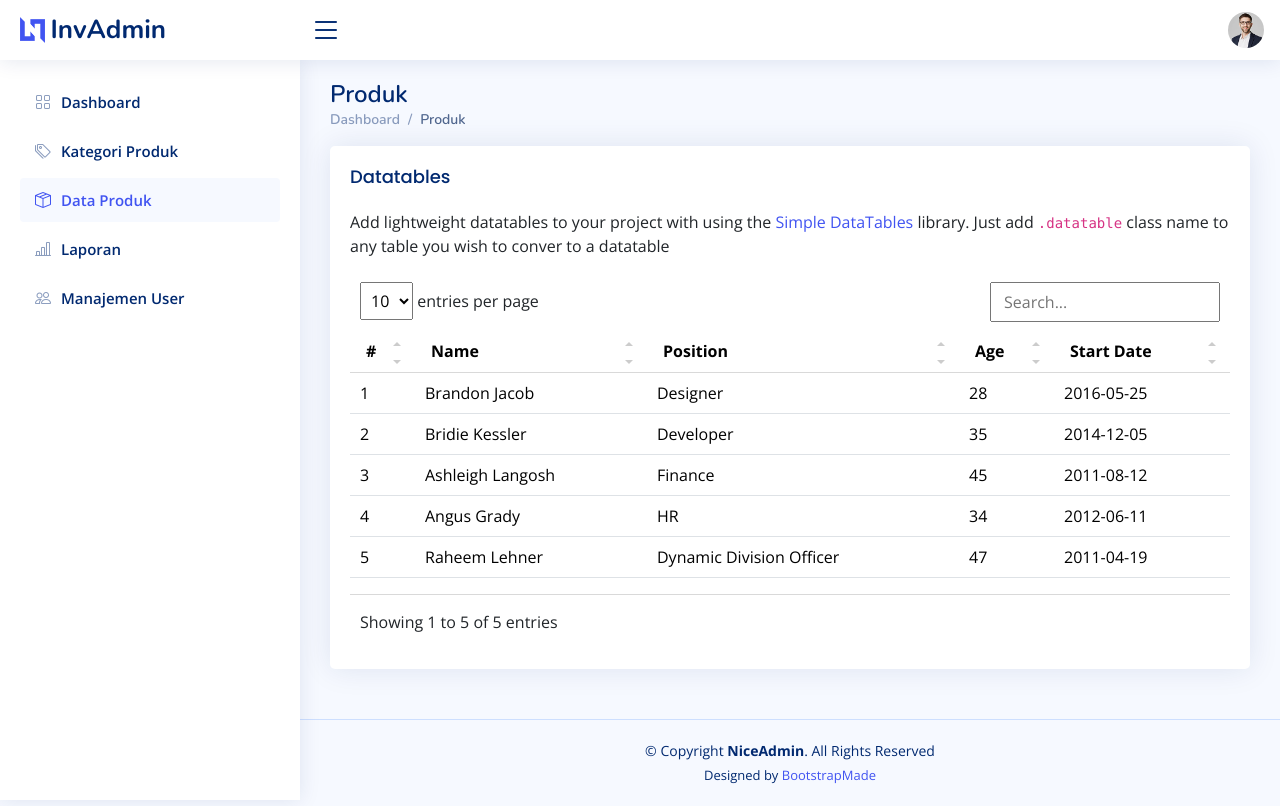
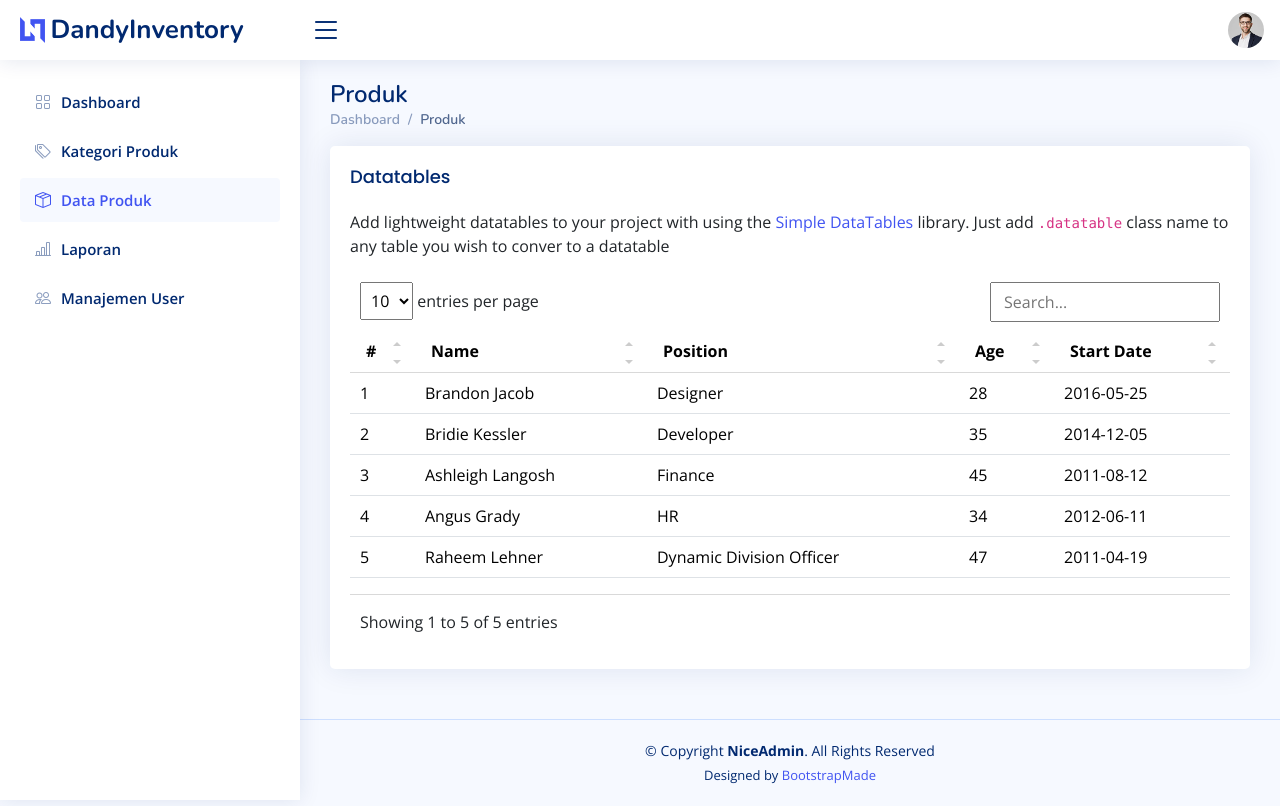
Before and after one commit to DandyNobel/Dandy, a PHP site: page /produk.php in a window 1280 px wide. Run offline with PHP 8.4, Linux system fonts and the light colour scheme; some libraries are stand-ins or nearby versions.

Commit message:
update nama jadi DandyInventory

```diff
--- a/produk.php
+++ b/produk.php
@@ -5,7 +5,7 @@
   <meta charset="utf-8">
   <meta content="width=device-width, initial-scale=1.0" name="viewport">
 
-  <title>Produk - InvAdmin</title>
+  <title>Produk - DandyInventory</title>
   <meta content="" name="description">
   <meta content="" name="keywords">
 
@@ -38,7 +38,7 @@
     <div class="d-flex align-items-center justify-content-between">
       <a href="index.php" class="logo d-flex align-items-center">
         <img src="assets/img/logo.png" alt="">
-        <span class="d-none d-lg-block">InvAdmin</span>
+        <span class="d-none d-lg-block">DandyInventory</span>
       </a>
       <i class="bi bi-list toggle-sidebar-btn"></i>
     </div><!-- End Logo -->
```
